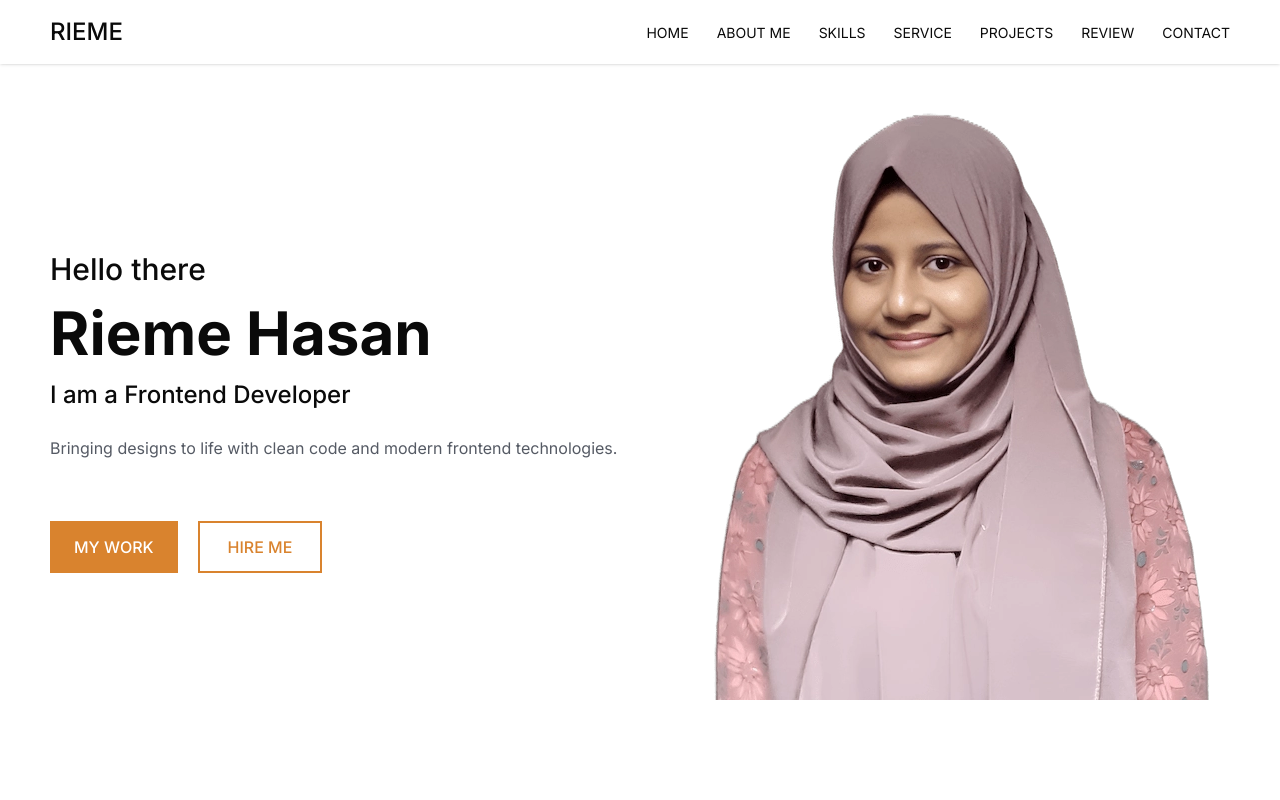
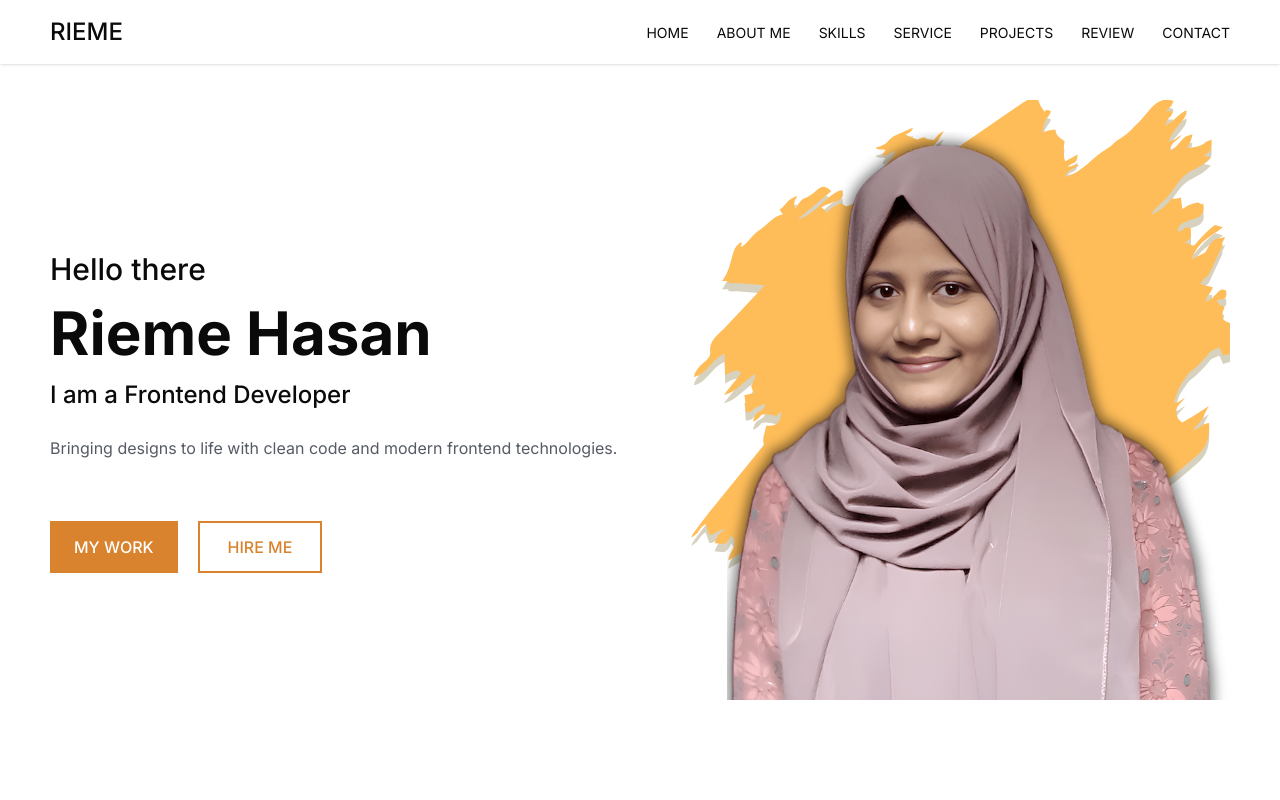
Before and after one commit to riemetoba/Rieme_portfolio, a React (Vite) app: page / in a window 1280 px wide. Shown: the top 800 px of the page. Built offline with nearby package versions, Linux system fonts and the light colour scheme.

Commit message:
change: banner img

```diff
--- a/src/components/layouts/Banner.jsx
+++ b/src/components/layouts/Banner.jsx
@@ -1,6 +1,6 @@
 import Container from "../Container"
 import Image from "../Image"
-import tobaNew from "/src/assets/tobaNew.webp"
+import toba from "/src/assets/toba.png"
 
 
 const Banner = () => {
@@ -20,7 +20,7 @@ const Banner = () => {
             </div>
             {/* image  */}
             <div className="">
-                <Image src={tobaNew}/>
+                <Image src={toba}/>
             </div>
         </div>
     </Container>
```
Also changed, not shown: src/assets/toba.png (added), 1 other file (tests, documents, lock files or other folders).
